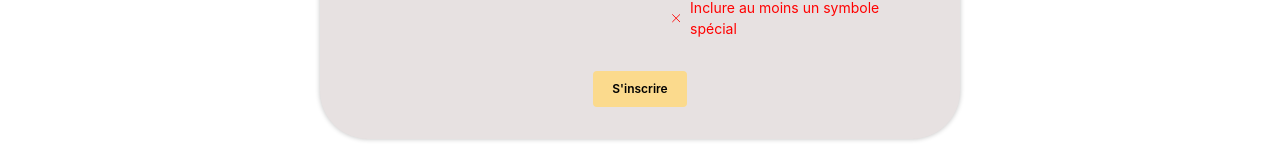
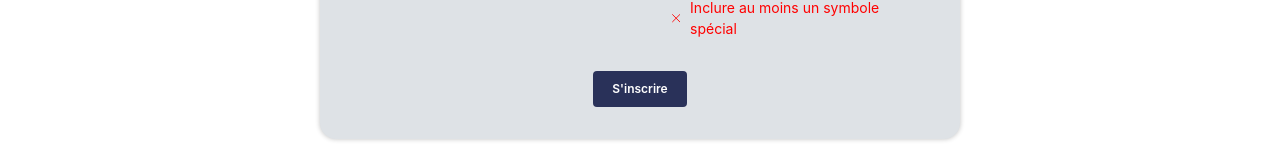
Before and after one commit to simonc56/o-movies-front, a React (Vite) app: page /inscription in a window 1280 px wide. Shown: the part 557-718 px from the top of the page. Built offline with nearby package versions, Linux system fonts and the light colour scheme; no server answers.

Commit message:
fix css and date mantine

```diff
--- a/package.json
+++ b/package.json
@@ -11,10 +11,10 @@
     "lint:fix": "eslint src/**/*.{js,jsx,ts,tsx} --fix"
   },
   "dependencies": {
-    "@mantine/core": "^7.9.1",
+    "@mantine/core": "^7.9.2",
     "@mantine/dates": "^7.10.0",
     "@mantine/form": "^7.10.0",
-    "@mantine/hooks": "^7.9.1",
+    "@mantine/hooks": "^7.9.2",
     "@reduxjs/toolkit": "^2.2.5",
     "@tabler/icons-react": "^3.4.0",
     "@vitejs/plugin-react": "^3.1.0",
--- a/src/components/SignupPage/SignupPage.scss
+++ b/src/components/SignupPage/SignupPage.scss
@@ -1,9 +1,9 @@
 .signup-section {
   margin: auto;
   display: flex;
-  background-color: rgb(231, 225, 225);
+  background-color: var(--mantine-color-gray-3);
   justify-content: center;
-  border-radius: 3rem;
+  border-radius: 1rem;
   box-shadow: 0 0 5px rgb(192, 192, 192);
   padding: 2rem;
   width: 80vh;
@@ -32,6 +32,7 @@
 
 .input-container {
   margin-bottom: 1rem;
+  width: 100%;
 }
 
 .strength-meter {
--- a/src/components/SignupPage/SignupPage.tsx
+++ b/src/components/SignupPage/SignupPage.tsx
@@ -1,13 +1,12 @@
 import axios from 'axios';
 import { useState } from 'react';
-import { PasswordInput, Group, Center, TextInput, Progress } from '@mantine/core';
+import { PasswordInput, Group, Center, TextInput, Progress, Button } from '@mantine/core';
 import { IconCheck, IconX } from '@tabler/icons-react';
 import { DateInput } from '@mantine/dates';
 import dayjs from 'dayjs';
 import 'dayjs/locale/fr';
 import { useNavigate } from 'react-router-dom';
 import { register } from '../../api';
-import SimpleButton from '../SimpleButton/SimpleButton';
 import './SignupPage.scss';
 
 // to use French locale for birthdate calendars
@@ -86,7 +85,7 @@ function SignupPage() {
       setForm((prevForm) => ({ ...prevForm, [name]: value }));
     }
   };
-  // reset form to initial state after succes
+  // reset form to initial state after success
   const resetForm = () => {
     setForm({
       firstName: '',
@@ -164,7 +163,7 @@ function SignupPage() {
       color = 'red';
     }
 
-    return <Progress value={value} color={color} key={barKey} size={4} />;
+    return <Progress value={value} color={color} key={barKey} size={4}/>;
   });
 
   return (
@@ -182,7 +181,6 @@ function SignupPage() {
                 onChange={validateLetters}
                 required
                 withAsterisk={false}
-                style={{ width: '100%', maxWidth: '300px' }}
               />
             </div>
             <div className="input-container">
@@ -194,7 +192,6 @@ function SignupPage() {
                 onChange={validateLetters}
                 required
                 withAsterisk={false}
-                style={{ width: '100%', maxWidth: '300px' }}
               />
             </div>
             <div className="input-container">
@@ -207,7 +204,6 @@ function SignupPage() {
                 locale="fr"
                 valueFormat="DD/MM/YYYY"
                 withAsterisk={false}
-                style={{ width: '100%', maxWidth: '300px' }}
               />
             </div>
             <div className="input-container">
@@ -220,7 +216,6 @@ function SignupPage() {
                 onChange={handleChange}
                 required
                 withAsterisk={false}
-                style={{ width: '100%', maxWidth: '300px' }}
               />
             </div>
           </div>
@@ -234,7 +229,6 @@ function SignupPage() {
                 onChange={handleChange}
                 required
                 withAsterisk={false}
-                style={{ width: '100%', maxWidth: '300px' }}
               />
             </div>
             <div className="input-container">
@@ -246,7 +240,6 @@ function SignupPage() {
                 onChange={handleChange}
                 required
                 withAsterisk={false}
-                style={{ width: '100%', maxWidth: '300px' }}
               />
               {!passwordsMatch && (
                 <p className="error-message" style={{ color: 'red' }}>
@@ -271,7 +264,9 @@ function SignupPage() {
           </p>
         )}
         <div className="button-container">
-          <SimpleButton type="submit" label="S'inscrire" />
+          <Button type="submit" color="bg" autoContrast>
+            S'inscrire
+          </Button>
         </div>
       </form>
     </section>
--- a/src/main.tsx
+++ b/src/main.tsx
@@ -5,6 +5,7 @@ import App from './components/App/App';
 import store from './store/store';
 
 import '@mantine/core/styles.css';
+import '@mantine/dates/styles.css';
 import './styles/index.scss';
 
 ReactDOM.createRoot(document.getElementById('root') as HTMLElement).render(
```
Also changed, not shown: 1 other file (tests, documents, lock files or other folders).
